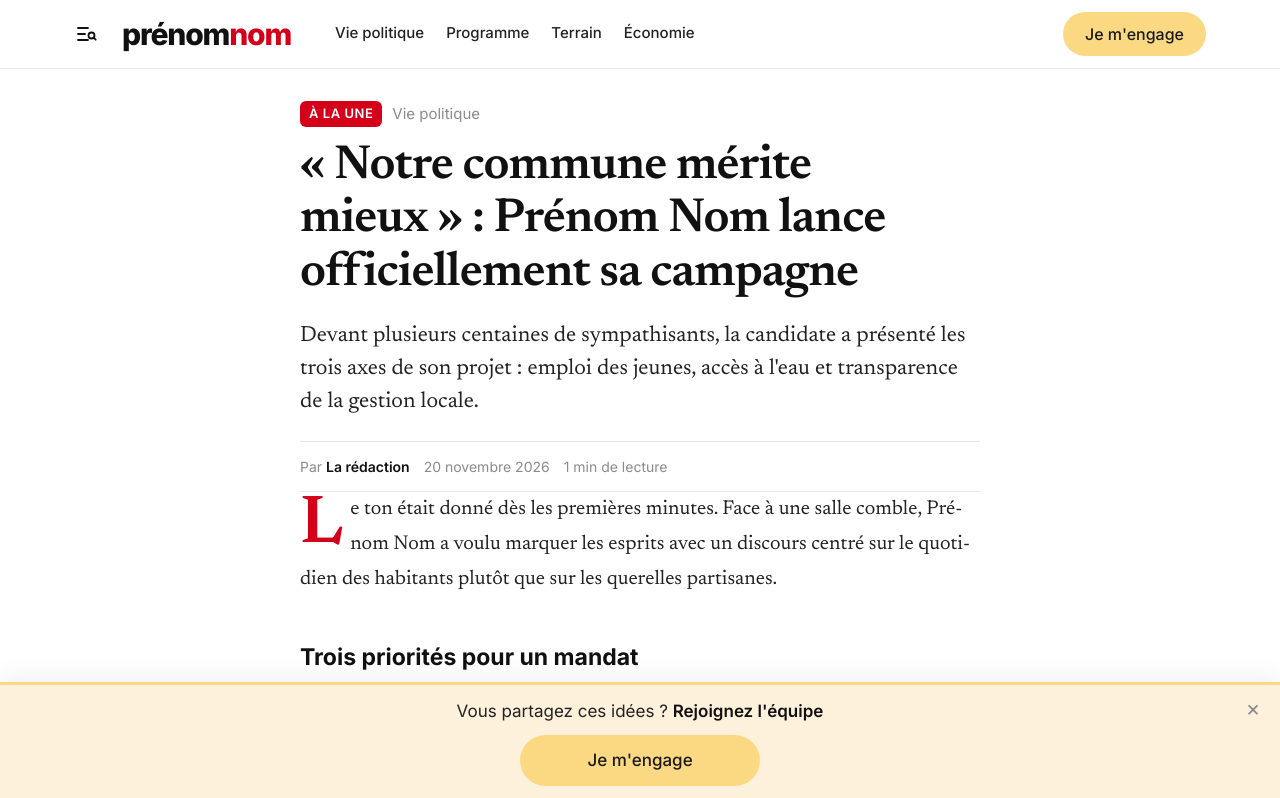
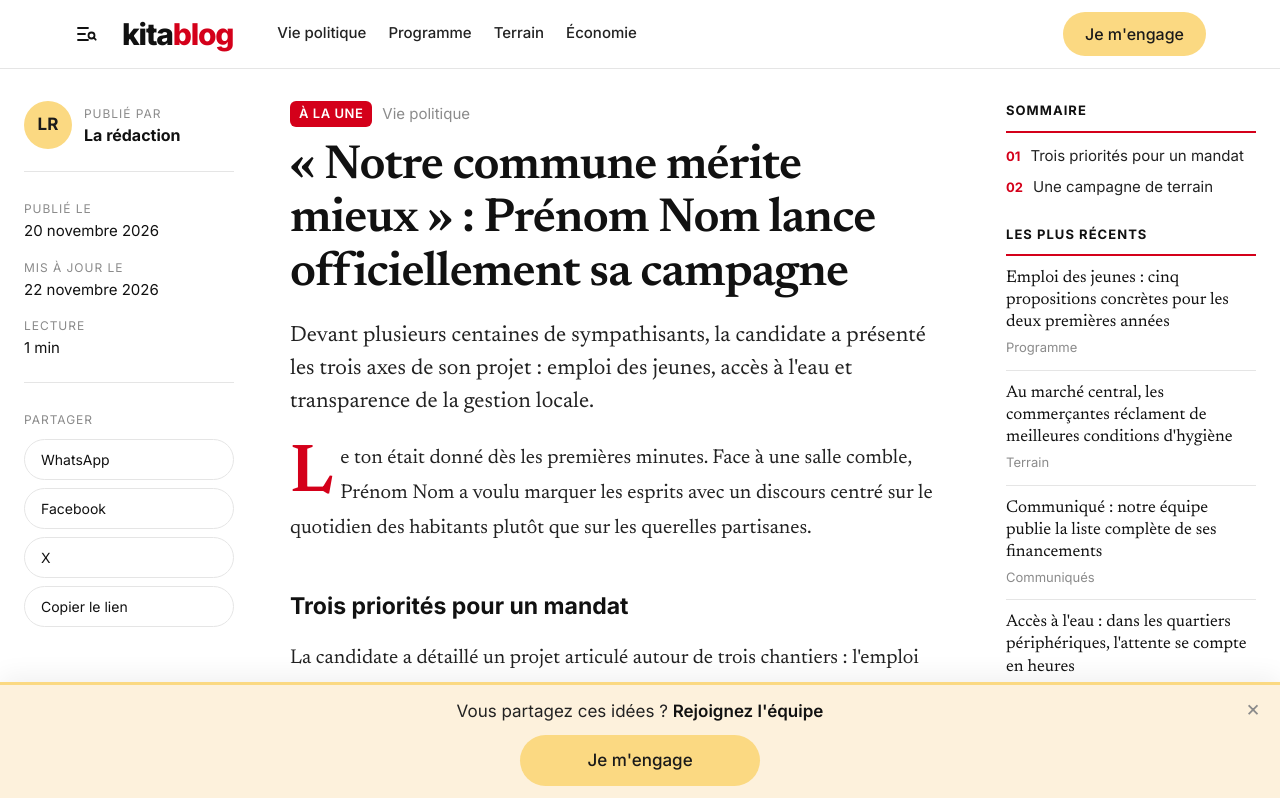
Before and after one commit to kellygaming/ivoirblog, a Next.js app: page /articles/lancement-de-la-campagne in a window 1280 px wide. Shown: the top 798 px of the page. Built offline with nearby package versions, Linux system fonts and the light colour scheme.

Commit message:
KITABLOG : nouveau nom, article en 3 colonnes (auteur et dates à gauche, sommaire à droite)
Co-Authored-By: Claude Opus 5.5 <noreply@anthropic.com>
Claude-Session: https://claude.ai/code/session_01NF7tzKgxFhd1maDym6cuk9

```diff
--- a/app/a-propos/page.tsx
+++ b/app/a-propos/page.tsx
@@ -12,8 +12,8 @@ export default function APropos() {
       </header>
       <div className="prose">
         <p>
-          Présentez ici le parcours, les valeurs et l’engagement de {site.nom} : origines,
-          formation, expériences, et ce qui motive son action publique.
+          {site.nom} décrypte la vie politique : actualités, analyses, reportages de terrain
+          et prises de position. Présentez ici l’équipe et la ligne éditoriale.
         </p>
         <h2>Nos priorités</h2>
         <ul>
--- a/app/articles/[slug]/page.tsx
+++ b/app/articles/[slug]/page.tsx
@@ -21,30 +21,75 @@ export async function generateMetadata({ params }: Props): Promise<Metadata> {
   return {
     title: a.titre,
     description: a.chapo,
+    authors: [{ name: a.auteur }],
     openGraph: {
       type: "article",
       title: a.titre,
       description: a.chapo,
       publishedTime: a.date,
+      modifiedTime: a.modifie,
+      authors: [a.auteur],
       images: a.image ? [a.image] : undefined,
     },
   };
 }
+
+const initiales = (nom: string) =>
+  nom
+    .split(/\s+/)
+    .filter(Boolean)
+    .slice(0, 2)
+    .map((m) => m[0]!.toUpperCase())
+    .join("");
 
 export default async function PageArticle({ params }: Props) {
   const { slug } = await params;
   const a = articleParSlug(slug);
   if (!a) notFound();
 
-  const aLire = tousLesArticles()
-    .filter((x) => x.slug !== a.slug)
+  const autres = tousLesArticles().filter((x) => x.slug !== a.slug);
+  const recents = autres.slice(0, 4);
+  const aLire = [...autres]
     .sort((x, y) => Number(y.rubrique === a.rubrique) - Number(x.rubrique === a.rubrique))
     .slice(0, 3);
+  const url = `${site.url}/articles/${a.slug}`;
 
   return (
     <>
       <ProgressionLecture />
-      <article className="conteneur article">
+      <article className="article">
+        <div className="article__grille">
+          {/* Colonne gauche : auteur, dates, partage (ordinateur) */}
+          <aside className="article__gauche" aria-label="Informations sur l’article">
+            <div className="rail">
+              <div className="auteur">
+                <span className="auteur__avatar" aria-hidden>{initiales(a.auteur)}</span>
+                <div>
+                  <span className="rail__libelle">Publié par</span>
+                  <strong className="auteur__nom">{a.auteur}</strong>
+                </div>
+              </div>
+              <dl className="dates">
+                <div>
+                  <dt className="rail__libelle">Publié le</dt>
+                  <dd><time dateTime={a.date}>{formaterDate(a.date)}</time></dd>
+                </div>
+                {a.modifie && (
+                  <div>
+                    <dt className="rail__libelle">Mis à jour le</dt>
+                    <dd><time dateTime={a.modifie}>{formaterDate(a.modifie)}</time></dd>
+                  </div>
+                )}
+                <div>
+                  <dt className="rail__libelle">Lecture</dt>
+                  <dd>{a.minutes} min</dd>
+                </div>
+              </dl>
+              <Partage titre={a.titre} url={url} colonne />
+            </div>
+          </aside>
+
+          <div className="article__centre">
             <header className="article__entete">
               <div className="article__fil">
                 {a.etiquette && <span className="etiquette">{a.etiquette}</span>}
@@ -52,9 +97,11 @@ export default async function PageArticle({ params }: Props) {
               </div>
               <h1 className="article__titre">{a.titre}</h1>
               {a.chapo && <p className="article__chapo">{a.chapo}</p>}
+              {/* Sur mobile, les infos de la colonne gauche s'affichent ici */}
               <div className="article__meta">
                 <span>Par <strong>{a.auteur}</strong></span>
                 <time dateTime={a.date}>{formaterDate(a.date)}</time>
+                {a.modifie && <span>Mis à jour le {formaterDate(a.modifie)}</span>}
                 <span>{a.minutes} min de lecture</span>
               </div>
             </header>
@@ -62,7 +109,7 @@ export default async function PageArticle({ params }: Props) {
             {a.image && (
               <figure className="article__figure">
                 <div className="couverture">
-              <Image src={a.image} alt={a.legende ?? a.titre} fill priority sizes="(max-width: 960px) 100vw, 960px" />
+                  <Image src={a.image} alt={a.legende ?? a.titre} fill priority sizes="(max-width: 900px) 100vw, 720px" />
                 </div>
                 {a.legende && <figcaption>{a.legende}</figcaption>}
               </figure>
@@ -71,7 +118,38 @@ export default async function PageArticle({ params }: Props) {
             <div className="prose" dangerouslySetInnerHTML={{ __html: a.html }} />
 
             <div className="article__pied">
-          <Partage titre={a.titre} url={`${site.url}/articles/${a.slug}`} />
+              <Partage titre={a.titre} url={url} />
+            </div>
+          </div>
+
+          {/* Colonne droite : sommaire + derniers articles (grand écran) */}
+          <aside className="article__droite" aria-label="Navigation">
+            <div className="rail">
+              {a.sommaire.length >= 2 && (
+                <nav className="sommaire" aria-label="Sommaire">
+                  <p className="rail__titre">Sommaire</p>
+                  <ol>
+                    {a.sommaire.map((s) => (
+                      <li key={s.id}><a href={`#${s.id}`}>{s.texte}</a></li>
+                    ))}
+                  </ol>
+                </nav>
+              )}
+              {recents.length > 0 && (
+                <div className="recents">
+                  <p className="rail__titre">Les plus récents</p>
+                  <ul>
+                    {recents.map((x) => (
+                      <li key={x.slug}>
+                        <Link href={`/articles/${x.slug}`}>{x.titre}</Link>
+                        <span>{x.rubrique}</span>
+                      </li>
+                    ))}
+                  </ul>
+                </div>
+              )}
+            </div>
+          </aside>
         </div>
       </article>
 
--- a/app/globals.css
+++ b/app/globals.css
@@ -290,9 +290,72 @@ button { font: inherit; cursor: pointer; }
 }
 
 .article { padding: 32px 0 24px; }
+.article__grille {
+  width: 100%;
+  max-width: 1320px;
+  margin: 0 auto;
+  padding: 0 var(--gouttiere);
+}
 .article__entete, .prose, .article__pied { max-width: var(--lecture); margin-inline: auto; }
+.article__gauche, .article__droite { display: none; }
 .article__fil { display: flex; gap: 10px; align-items: center; margin-bottom: 14px; flex-wrap: wrap; }
 .article__fil .etiquette { margin: 0; }
+
+/* Rails latéraux (ordinateur) */
+.rail { position: sticky; top: 100px; display: grid; gap: 28px; }
+.rail__libelle { display: block; font-size: 12px; text-transform: uppercase; letter-spacing: .08em; color: var(--gris); margin-bottom: 2px; }
+.rail__titre {
+  font-size: 13px; font-weight: 700; text-transform: uppercase; letter-spacing: .08em;
+  color: var(--encre); margin: 0 0 12px; padding-bottom: 10px;
+  border-bottom: 2px solid var(--accent);
+}
+
+.auteur { display: flex; align-items: center; gap: 12px; padding-bottom: 22px; border-bottom: 1px solid var(--filet); }
+.auteur__avatar {
+  flex: none; display: grid; place-items: center;
+  width: 48px; height: 48px; border-radius: 50%;
+  background: var(--accent-doux); color: #1a1a1a;
+  font-weight: 700; font-size: 17px;
+}
+.auteur__nom { display: block; font-size: 16px; color: var(--encre); line-height: 1.3; }
+
+.dates { margin: 0; display: grid; gap: 16px; padding-bottom: 22px; border-bottom: 1px solid var(--filet); }
+.dates dd { margin: 0; font-size: 15px; color: var(--encre); }
+
+.rail .partage--colonne { flex-direction: column; flex-wrap: nowrap; align-items: stretch; gap: 8px; margin: 0; padding: 0; border: 0; }
+.rail .partage--colonne span { font-size: 12px; text-transform: uppercase; letter-spacing: .08em; margin: 0 0 2px; }
+.rail .partage--colonne a, .rail .partage--colonne button { text-align: left; padding: 9px 16px; }
+
+.sommaire ol { margin: 0; padding: 0; list-style: none; counter-reset: s; display: grid; gap: 10px; }
+.sommaire li { counter-increment: s; display: flex; gap: 10px; font-size: 15px; line-height: 1.4; }
+.sommaire li::before { content: counter(s, decimal-leading-zero); color: var(--accent); font-weight: 700; font-size: 13px; padding-top: 2px; }
+.sommaire a:hover { text-decoration: underline; text-underline-offset: 3px; }
+
+.recents ul { margin: 0; padding: 0; list-style: none; }
+.recents li { padding: 12px 0; border-bottom: 1px solid var(--filet); }
+.recents li:first-child { padding-top: 0; }
+.recents a { display: block; font-family: var(--serif); font-size: 17px; line-height: 1.3; color: var(--encre); }
+.recents a:hover { text-decoration: underline; text-underline-offset: 3px; }
+.recents span { display: block; margin-top: 4px; font-size: 13px; color: var(--gris); }
+
+/* ≥ 960 px : colonne gauche (auteur, dates) + texte */
+@media (min-width: 960px) {
+  .article__grille {
+    display: grid;
+    grid-template-columns: 210px minmax(0, var(--lecture));
+    gap: 56px;
+    justify-content: center;
+  }
+  .article__gauche { display: block; }
+  .article__meta { display: none !important; }
+  .article__entete, .prose, .article__pied { margin-inline: 0; }
+}
+/* ≥ 1240 px : + colonne droite (sommaire, récents) */
+@media (min-width: 1240px) {
+  .article__grille { grid-template-columns: 210px minmax(0, var(--lecture)) 250px; }
+  .article__droite { display: block; }
+}
+
 .article__titre {
   font-family: var(--serif);
   font-weight: 600;
@@ -317,10 +380,11 @@ button { font: inherit; cursor: pointer; }
 }
 .article__meta strong { color: var(--encre); font-weight: 600; }
 
-.article__figure { max-width: 960px; margin: 28px auto; }
-.article__figure figcaption { font-size: 14px; color: var(--gris); padding: 10px var(--gouttiere) 0; max-width: var(--lecture); margin: 0 auto; }
+.article__figure { margin: 28px 0; }
+.article__figure figcaption { font-size: 14px; color: var(--gris); padding-top: 10px; }
 @media (max-width: 720px) {
   .article__figure { margin-inline: calc(var(--gouttiere) * -1); }
+  .article__figure figcaption { padding-inline: var(--gouttiere); }
 }
 
 .prose {
@@ -339,6 +403,7 @@ button { font: inherit; cursor: pointer; }
   color: var(--encre);
   margin-top: 2em;
 }
+.prose h2 { scroll-margin-top: 96px; }
 .prose h3 { font-size: 1.05em; color: var(--encre); margin-top: 1.6em; }
 .prose a { color: var(--accent); text-decoration: underline; text-underline-offset: 3px; }
 .prose blockquote {
--- a/components/Logo.tsx
+++ b/components/Logo.tsx
@@ -1,13 +1,13 @@
 import Link from "next/link";
 import { site } from "@/lib/site";
 
-/** Logo bicolore façon « jeune|afrique » : prénom en noir, nom en couleur d'accent. */
+/** Logo bicolore façon « jeune|afrique » : « kita » en couleur du texte, « blog » en accent. */
 export function Logo() {
-  const [prenom, ...reste] = site.nom.split(" ");
+  const [debut, fin] = site.logo;
   return (
     <Link href="/" className="logo" aria-label={`${site.nom} — accueil`}>
-      {prenom.toLowerCase()}
-      <span>{reste.join("").toLowerCase()}</span>
+      {debut}
+      <span>{fin}</span>
     </Link>
   );
 }
--- a/components/Partage.tsx
+++ b/components/Partage.tsx
@@ -2,12 +2,14 @@
 
 import { useState } from "react";
 
-export function Partage({ titre, url }: { titre: string; url: string }) {
+type Props = { titre: string; url: string; colonne?: boolean };
+
+export function Partage({ titre, url, colonne }: Props) {
   const [copie, setCopie] = useState(false);
   const t = encodeURIComponent(titre);
   const u = encodeURIComponent(url);
   return (
-    <div className="partage">
+    <div className={colonne ? "partage partage--colonne" : "partage"}>
       <span>Partager</span>
       <a href={`https://wa.me/?text=${t}%20${u}`} target="_blank" rel="noopener">WhatsApp</a>
       <a href={`https://www.facebook.com/sharer/sharer.php?u=${u}`} target="_blank" rel="noopener">Facebook</a>
--- a/content/articles/lancement-de-la-campagne.md
+++ b/content/articles/lancement-de-la-campagne.md
@@ -2,6 +2,7 @@
 titre: "« Notre commune mérite mieux » : Prénom Nom lance officiellement sa campagne"
 chapo: "Devant plusieurs centaines de sympathisants, la candidate a présenté les trois axes de son projet : emploi des jeunes, accès à l'eau et transparence de la gestion locale."
 date: 2026-11-20
+modifie: 2026-11-22
 rubrique: "Vie politique"
 etiquette: "À la une"
 legende: "Lors du meeting de lancement, samedi 15 novembre."
--- a/lib/articles.ts
+++ b/lib/articles.ts
@@ -10,7 +10,8 @@ export type Article = {
   slug: string;
   titre: string;
   chapo: string;
-  date: string; // ISO AAAA-MM-JJ
+  date: string; // ISO AAAA-MM-JJ — publication
+  modifie?: string; // ISO AAAA-MM-JJ — dernière mise à jour (facultatif)
   rubrique: string;
   rubriqueSlug: string;
   image?: string;
@@ -21,7 +22,26 @@ export type Article = {
   minutes: number;
 };
 
-export type ArticleComplet = Article & { html: string };
+export type Intertitre = { id: string; texte: string };
+export type ArticleComplet = Article & { html: string; sommaire: Intertitre[] };
+
+const enIso = (v: unknown) =>
+  v instanceof Date ? v.toISOString().slice(0, 10) : v ? String(v) : "";
+
+/** Ajoute un id à chaque intertitre <h2> et en tire le sommaire. */
+function avecSommaire(html: string): { html: string; sommaire: Intertitre[] } {
+  const sommaire: Intertitre[] = [];
+  const vus = new Set<string>();
+  const sortie = html.replace(/<h2>([\s\S]*?)<\/h2>/g, (_, interieur: string) => {
+    const texte = interieur.replace(/<[^>]+>/g, "").replace(/&#39;/g, "’").replace(/&quot;/g, "\"").replace(/&amp;/g, "&").trim();
+    let id = slugify(texte) || "section";
+    while (vus.has(id)) id += "-2";
+    vus.add(id);
+    sommaire.push({ id, texte });
+    return `<h2 id="${id}">${interieur}</h2>`;
+  });
+  return { html: sortie, sommaire };
+}
 
 function lireFichier(fichier: string): ArticleComplet {
   const brut = fs.readFileSync(path.join(DOSSIER, fichier), "utf8");
@@ -29,16 +49,16 @@ function lireFichier(fichier: string): ArticleComplet {
   const slug = fichier.replace(/\.md$/, "");
   const rubrique = String(data.rubrique ?? "Vie politique");
   const mots = content.split(/\s+/).filter(Boolean).length;
-  const date =
-    data.date instanceof Date
-      ? data.date.toISOString().slice(0, 10)
-      : String(data.date ?? "");
+  const date = enIso(data.date);
+  const modifie = enIso(data.modifie);
+  const { html, sommaire } = avecSommaire(marked.parse(content, { async: false }));
 
   return {
     slug,
     titre: String(data.titre ?? slug),
     chapo: String(data.chapo ?? ""),
     date,
+    modifie: modifie && modifie !== date ? modifie : undefined,
     rubrique,
     rubriqueSlug: slugify(rubrique),
     image: data.image ? String(data.image) : undefined,
@@ -47,7 +67,8 @@ function lireFichier(fichier: string): ArticleComplet {
     auteur: String(data.auteur ?? "La rédaction"),
     une: Boolean(data.une),
     minutes: Math.max(1, Math.round(mots / 220)),
-    html: marked.parse(content, { async: false }),
+    html,
+    sommaire,
   };
 }
 
--- a/lib/site.ts
+++ b/lib/site.ts
@@ -1,9 +1,11 @@
 /** Toute l'identité du site au même endroit : à personnaliser. */
 export const site = {
-  nom: "Prénom Nom",
-  slogan: "Agir pour notre commune, ensemble",
+  nom: "Kitablog",
+  // Logo bicolore : 1re partie en couleur du texte, 2e en couleur d'accent
+  logo: ["kita", "blog"],
+  slogan: "L'actualité politique, expliquée clairement",
   description:
-    "Actualités, prises de position et actions de terrain de Prénom Nom.",
+    "Kitablog : actualités, analyses et prises de position sur la vie politique.",
   url: "https://ivoirblog.vercel.app",
   // Rubriques affichées en puces (ordre d'affichage)
   rubriques: [
```
Also changed, not shown: app/atelier/Atelier.tsx (+11 -3 lines), content/articles/_MODELE.md (+2 -1 lines), 1 other file (tests, documents, lock files or other folders). Lines whose indentation alone changed are shown as unchanged.
